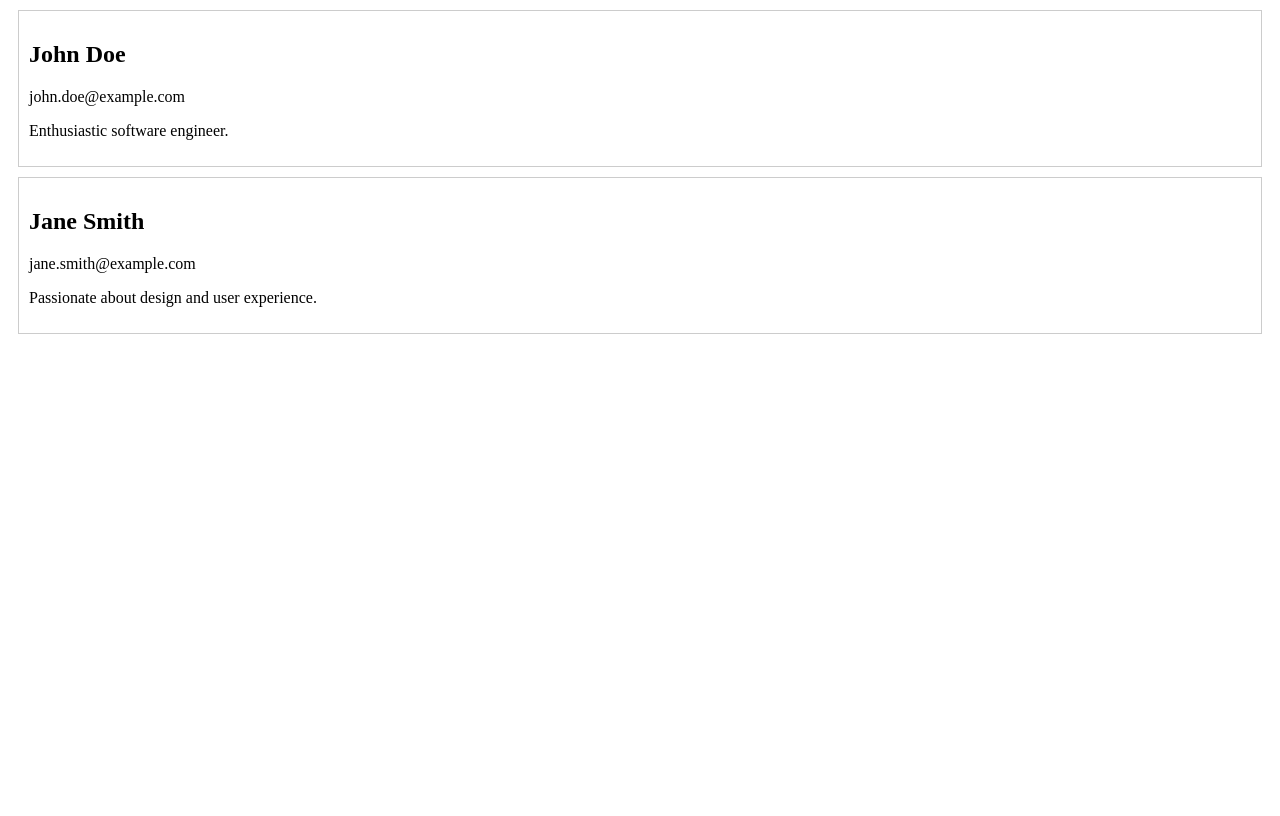
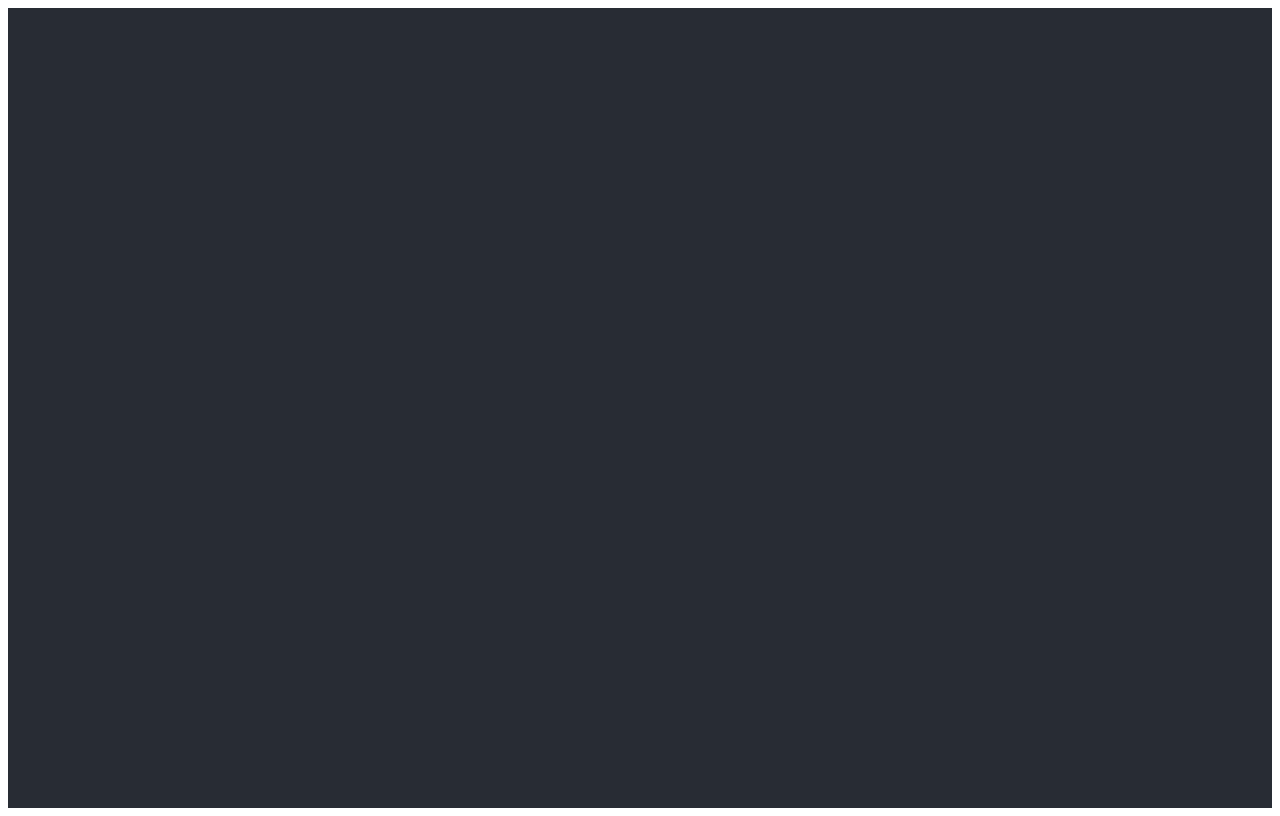
Before and after one commit to madelineanson/Personal-Website-React, a React (Create React App) app: page / in a window 1280 px wide. Built offline with nearby package versions, Linux system fonts and the light colour scheme.

Commit message:
starter code

```diff
--- a/src/components/UserList.js
+++ /dev/null
@@ -1,14 +0,0 @@
-import React from 'react';
-import UserProfile from './UserProfile';
-
-const UserList = ({ users }) => {
-  return (
-    <div>
-      {users.map(user => (
-        <UserProfile key={user.id} userData={user} />
-      ))}
-    </div>
-  );
-};
-
-export default UserList;
--- a/src/components/UserProfile.css
+++ /dev/null
@@ -1,13 +0,0 @@
-.user-profile {
-    border: 1px solid #ccc;
-    padding: 10px;
-    margin: 10px;
-  }
-
-  .user-profile h2 {
-    color: #333;
-  }
-
-  .user-profile p {
-    color: #666;
-  }
--- a/src/components/UserProfile.js
+++ /dev/null
@@ -1,14 +0,0 @@
-import React from 'react';
-import './UserProfile.css';
-
-const UserProfile = ({ userData }) => {
-  return (
-    <div style={{ border: '1px solid #ccc', padding: '10px', margin: '10px' }}>
-      <h2>{userData.name}</h2>
-      <p>{userData.email}</p>
-      <p>{userData.bio}</p>
-    </div>
-  );
-};
-
-export default UserProfile;
--- a/src/index.js
+++ b/src/index.js
@@ -1,6 +1,6 @@
 import React from 'react';
 import ReactDOM from 'react-dom';
-import UserList from './components/UserList';
+import App from './App';
 
 const usersData = [
   {
@@ -18,6 +18,6 @@ const usersData = [
 ];
 
 ReactDOM.render(
-  <UserList users={usersData} />,
+  <App />,
   document.getElementById('root')
 );
```
